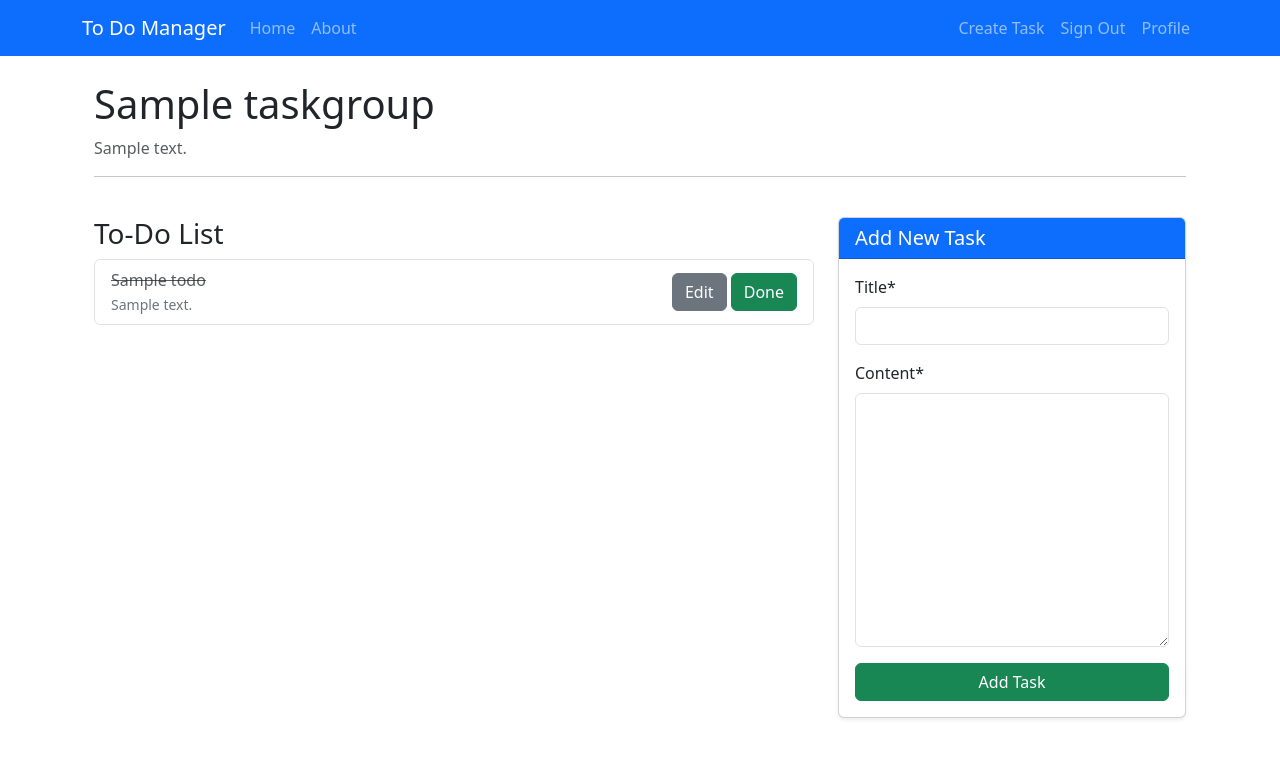
After one commit to Muhi2007/Django_Todo, a Django app: page /task/1/detail/ in a window 1280 px wide. The commit adds this page. Shown: the top 758 px of the page. Run offline with Django 5.2, Linux system fonts and the light colour scheme; a user stored in the database is signed in; tables that the repository leaves empty hold one stand-in row (values such as "Sample post"); some libraries are stand-ins or nearby versions.

Commit message:
Todo processes

```diff
--- a/todo_list/todos/admin.py
+++ b/todo_list/todos/admin.py
@@ -1,5 +1,6 @@
 from django.contrib import admin
-from .models import TaskGroup
+from .models import TaskGroup, Todo
 
 # Register your models here.
 admin.site.register(TaskGroup)
+admin.site.register(Todo)
--- a/todo_list/todos/forms.py
+++ b/todo_list/todos/forms.py
@@ -1,5 +1,5 @@
 from django import forms
-from .models import TaskGroup
+from .models import TaskGroup, Todo
 
 class TaskCreationForm(forms.ModelForm):
     class Meta:
@@ -10,3 +10,13 @@ class TaskEditForm(forms.ModelForm):
     class Meta:
         model  = TaskGroup
         fields = ['title', 'description', 'done']
+
+class TodoForm(forms.ModelForm):
+    class Meta:
+        model = Todo
+        fields = ['title', 'content']
+
+class TodoEditForm(forms.ModelForm):
+    class Meta:
+        model = Todo
+        fields = ['title', 'content', 'done']
--- a/todo_list/todos/models.py
+++ b/todo_list/todos/models.py
@@ -12,3 +12,13 @@ class TaskGroup(models.Model):
 
     def __str__(self):
         return f"{self.author}'s {self.title}"
+
+class Todo(models.Model):
+    title = models.CharField(max_length=200)
+    content = models.TextField()
+    done = models.BooleanField(default=False)
+    time_create = models.DateTimeField(default=timezone.now)
+    parent = models.ForeignKey(TaskGroup, on_delete=models.CASCADE, related_name='tasks')
+
+    def __str__(self):
+        return f"{self.title} of {self.parent}"
--- a/todo_list/todos/templates/todos/home.html
+++ b/todo_list/todos/templates/todos/home.html
@@ -21,7 +21,7 @@
                 <span class="badge bg-warning text-dark mb-2">Pending</span>
               {% endif %}
 
-              <h5 class="card-title"><a href="#" class="text-decoration-none text-dark">{{ tasks.title }}</a></h5>
+              <h5 class="card-title"><a href="{% url 'task-group-list-view' tasks.id %}" class="text-decoration-none text-dark">{{ tasks.title }}</a></h5>
               <p class="card-text text-muted">{{ tasks.description }}</p>
             </div>
             <div class="card-footer bg-transparent d-flex justify-content-between align-items-center">
@@ -31,7 +31,7 @@
                         <a href="{% url 'task-edit' tasks.id %}" class="btn btn-sm btn-secondary">Edit</a>
                         <a href="{% url 'task-delete' tasks.id %}" class="btn-danger btn btn-sm btn-danger">Delete</a>
                     {% endif %}
-                    <a href="#" class="btn btn-sm btn-primary">View</a>
+                    <a href="{% url 'task-group-detail' tasks.id %}" class="btn btn-sm btn-primary">View</a>
                 </div>
             </div>
           </div>
--- /dev/null
+++ b/todo_list/todos/templates/todos/task_group_detail.html
@@ -0,0 +1,65 @@
+{% extends "todos/base.html" %}
+{% load crispy_forms_tags %}
+
+{% block title %}Task Group Detail{% endblock %}
+
+{% block content %}
+<div class="container mt-4">
+
+    <div class="row mb-4">
+        <div class="col-12">
+            <h1>{{ group.title }}</h1>
+            <p class="text-muted">{{ group.description }}</p>
+            <hr>
+        </div>
+    </div>
+
+    <div class="row">
+
+        <div class="col-md-8">
+            <h3>To-Do List</h3>
+            <div class="list-group">
+                {% for todo in todos %}
+                <div class="list-group-item d-flex justify-content-between align-items-center">
+                    <div>
+                        {% if todo.done %}
+                        <del class="text-muted">{{ todo.title }}</del>
+                        {% else %}
+                        <strong style="font-size: 1.1em;">{{ todo.title }}</strong>
+                        {% endif %}
+
+                        {% if todo.content %}
+                        <br><small class="text-secondary">{{ todo.content }}</small>
+                        {% endif %}
+                    </div>
+
+                    <div>
+                        <a href="{% url 'todo-edit' todo.parent.id todo.id %}?next={{ request.path }}" class="btn btn-secondary text-decoration-none">Edit</a>
+                        <a href="#" class="btn btn-success text-decoration-none">Done</a>
+                    </div>
+                </div>
+                {% empty %}
+                <div class="alert alert-info">
+                    No tasks in this group yet. Add one on the right!
+                </div>
+                {% endfor %}
+            </div>
+        </div>
+
+        <div class="col-md-4">
+            <div class="card shadow-sm sticky-top" style="top: 20px;">
+                <div class="card-header bg-primary text-white">
+                    <h5 class="mb-0">Add New Task</h5>
+                </div>
+                <div class="card-body">
+                    <form method="POST">
+                        {% csrf_token %}
+                        {{ form|crispy }}
+                        <button type="submit" class="btn btn-success w-100">Add Task</button>
+                    </form>
+                </div>
+            </div>
+        </div>
+    </div>
+</div>
+{% endblock %}
--- a/todo_list/todos/urls.py
+++ b/todo_list/todos/urls.py
@@ -1,6 +1,7 @@
 from django.urls import path
 from . import views
-from .views import TaskListView, TaskCreateView, TaskEditView, TaskDeleteView, UserTaskView
+from .views import TaskListView, TaskCreateView, TaskEditView, TaskDeleteView, UserTaskView, \
+    task_group_detail, TaskGroupListView, TodoEditView
 
 urlpatterns = [
     path('', TaskListView.as_view(), name='todo-home'),
@@ -9,4 +10,7 @@ urlpatterns = [
     path('task/<int:pk>/edit/', TaskEditView.as_view(), name='task-edit'),
     path('task/<int:pk>/delete/', TaskDeleteView.as_view(), name='task-delete'),
     path('task/<str:username>/', UserTaskView.as_view(), name='user-task'),
+    path('task/<int:pk>/detail/', task_group_detail, name='task-group-detail'),
+    path('task/<int:pk>/view/', TaskGroupListView.as_view(), name='task-group-list-view'),
+    path('task/<int:pk1>/edit/<int:pk>/', TodoEditView.as_view(), name='todo-edit'),
 ]
--- a/todo_list/todos/views.py
+++ b/todo_list/todos/views.py
@@ -1,9 +1,11 @@
-from django.shortcuts import render
+from django.shortcuts import render, redirect, get_object_or_404
 from django.views.generic import CreateView, UpdateView, ListView, DeleteView
 from django.contrib.auth.mixins import LoginRequiredMixin, UserPassesTestMixin
 from django.urls import reverse_lazy
-from .models import TaskGroup
-from .forms import TaskCreationForm, TaskEditForm
+from .models import TaskGroup, Todo
+from .forms import TaskCreationForm, TaskEditForm, TodoForm, TodoEditForm
+from django.contrib.auth.decorators import login_required
+from django.contrib import messages
 
 def about(request):
     return render(request, template_name='todos/about.html')
@@ -13,12 +15,14 @@ class TaskListView(ListView):
     template_name = 'todos/home.html'
     context_object_name = 'task_group'
     paginate_by = 6
+    ordering = ['-time_create']
 
 class UserTaskView(ListView):
     model = TaskGroup
     template_name = 'todos/home.html'
     context_object_name = 'task_group'
     paginate_by = 6
+    ordering = ['-time_create']
 
     def get_queryset(self):
         username = self.kwargs.get('username')
@@ -47,8 +51,59 @@ class TaskEditView(LoginRequiredMixin, UserPassesTestMixin, UpdateView):
 class TaskDeleteView(LoginRequiredMixin, UserPassesTestMixin, DeleteView):
     model = TaskGroup
     template_name = 'todos/task_confirm_delete.html'
+    context_object_name = 'task_group'
     success_url = reverse_lazy('todo-home')
 
     def test_func(self):
         task = self.get_object()
         return task.author == self.request.user
+
+@login_required
+def task_group_detail(request, pk):
+    group = get_object_or_404(TaskGroup, pk=pk)
+
+    if group.author != request.user:
+        messages.warning(request, f"You do not have the premission to visit {group.author}'s tasks")
+        return redirect('todo-home')
+
+    if request.method == 'POST':
+        form = TodoForm(request.POST)
+        if form.is_valid():
+            todo = form.save(commit=False)
+            todo.parent = group
+            todo.save()
+            return redirect('task-group-detail', pk=pk)
+    else:
+        form = TodoForm()
+
+    todos = group.tasks.all()
+    context = {
+        'form': form,
+        'group': group,
+        'todos': todos
+    }
+    return render(request, template_name='todos/task_group_detail.html', context=context)
+
+class TaskGroupListView(LoginRequiredMixin, ListView):
+    model = Todo
+    template_name = 'todos/task_group_view.html'
+    context_object_name = 'todos'
+    ordering = ['-time_create']
+
+    def get_queryset(self):
+        pk = self.kwargs.get('pk')
+        group = get_object_or_404(TaskGroup, pk=pk)
+        return group.tasks.all().order_by('-time_create')
+
+class TodoEditView(LoginRequiredMixin, UserPassesTestMixin, UpdateView):
+    model = Todo
+    form_class = TodoEditForm
+    template_name = 'todos/todo_edit.html'
+
+    def get_success_url(self):
+        next_url = self.request.POST.get('next') or self.request.GET.get('next')
+        return next_url or reverse_lazy('todo-home')
+
+    def test_func(self):
+        todo = self.get_object()
+        return todo.parent.author == self.request.user
```
Also changed, not shown: todo_list/todos/templates/todos/task_group_view.html (added, +49 -0 lines), todo_list/todos/templates/todos/todo_edit.html (added, +21 -0 lines), todo_list/todos/migrations/0004_todo.py (added).
